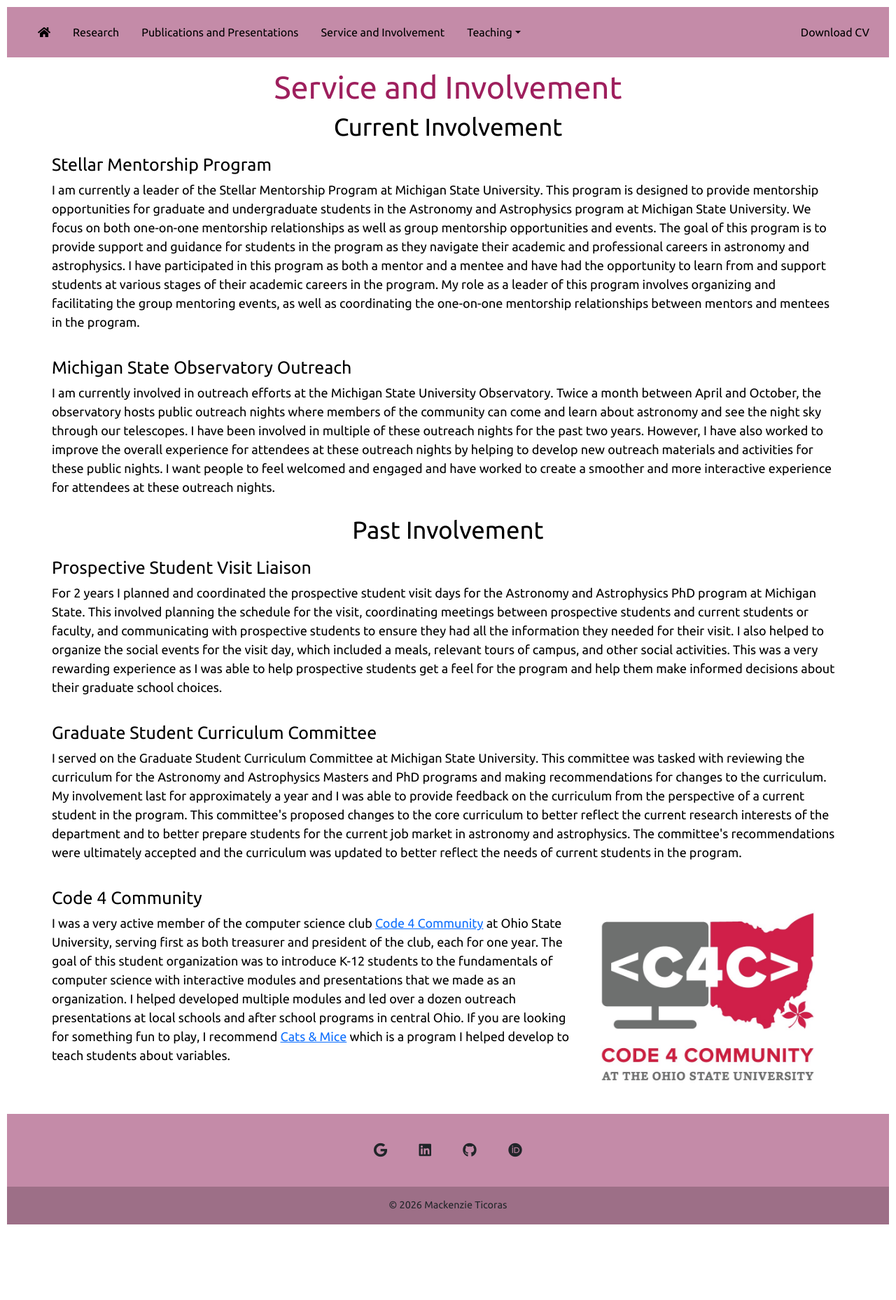
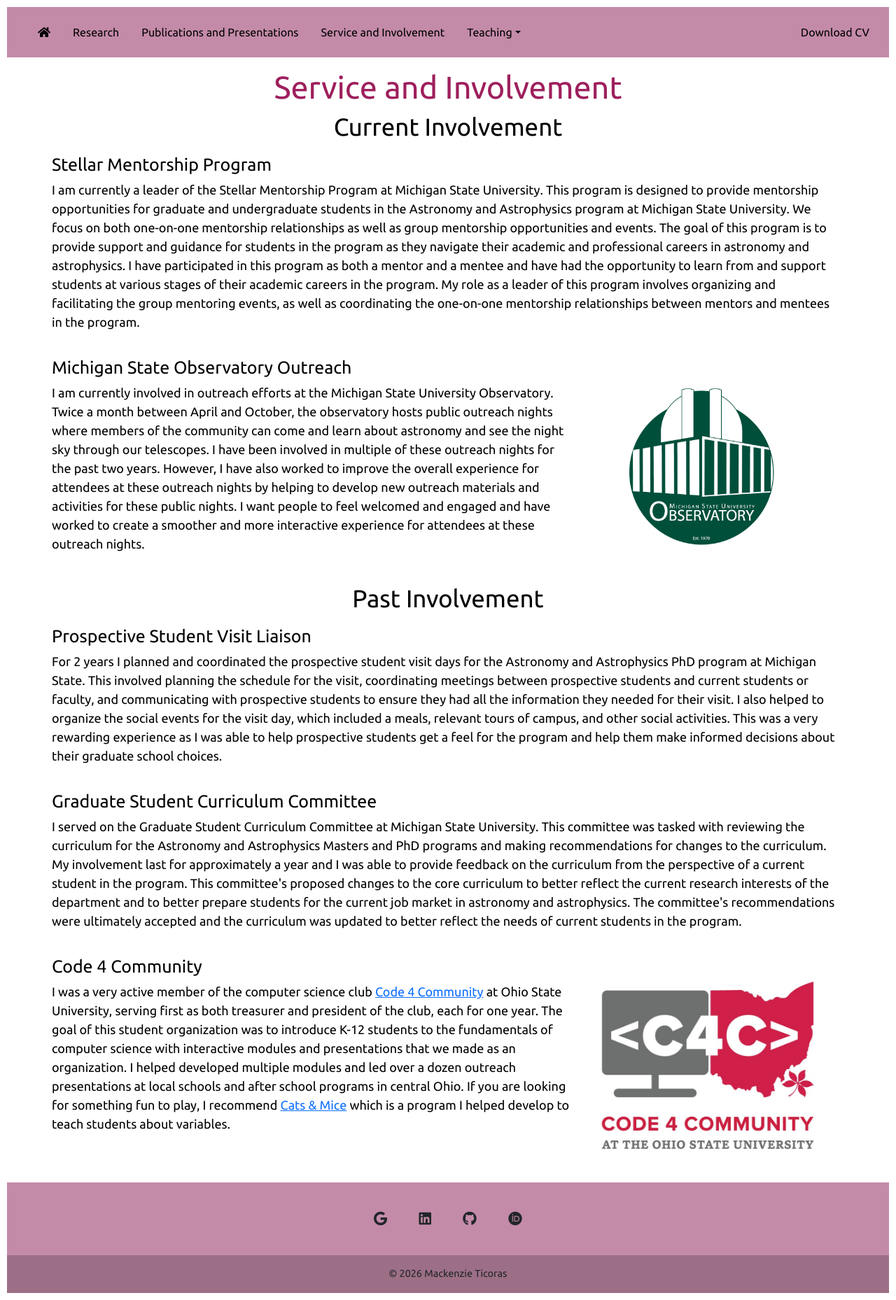
Before and after one commit to kenzerkay/Mackenzie-Personal-Website, a Jekyll site: the page built from service-and-involvement.html, in a window 1280 px wide. Shown: the whole page at 70% size. Built offline with Jekyll 4.4.1, drawn with Linux system fonts in a browser that asks for light colours; before the commit the page ends 1760 px from its top, so only the background shows below that.

Commit message:
Update Logo and CV

```diff
--- a/service-and-involvement.html
+++ b/service-and-involvement.html
@@ -27,6 +27,7 @@ layout: main-layout
     </div>
 
     <div class="grid-item">
+        <img id="myImage" src="./assets/Observatory Logo Transparency.png" alt="C4C-LOGO" height=250 style="float:right">
         <h4 class="text-left">Michigan State Observatory Outreach</h4>
         <p>
             I am currently involved in outreach efforts at the Michigan State University Observatory.
```
Also changed, not shown: assets/Observatory Logo Transparency.png (added), 1 other file.
